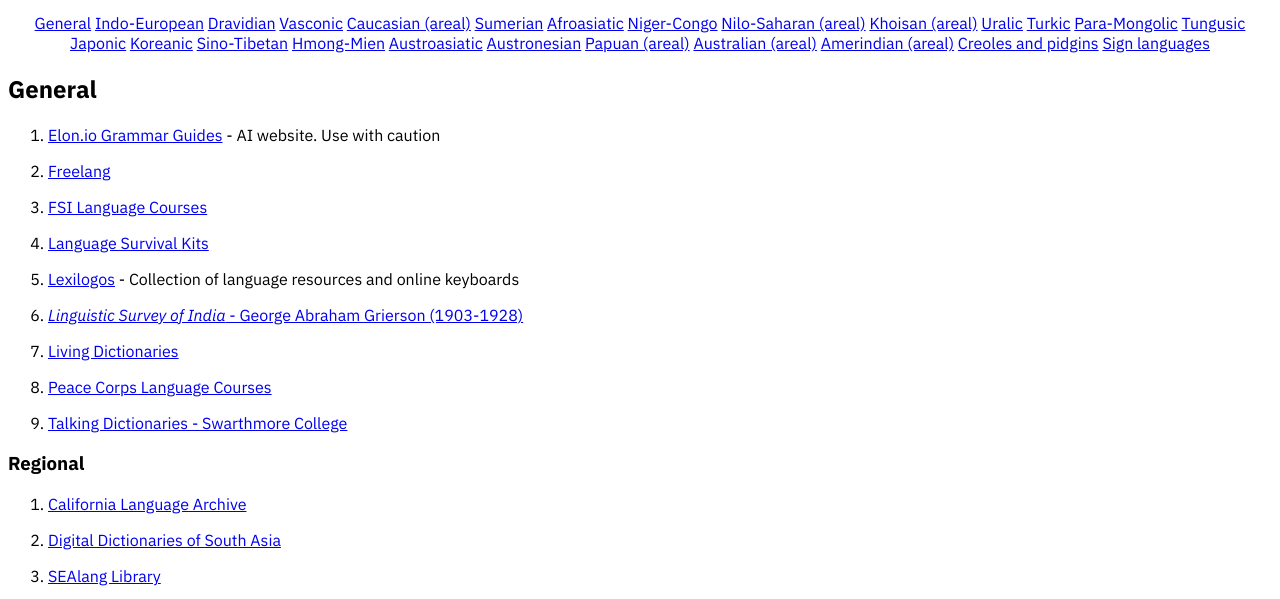
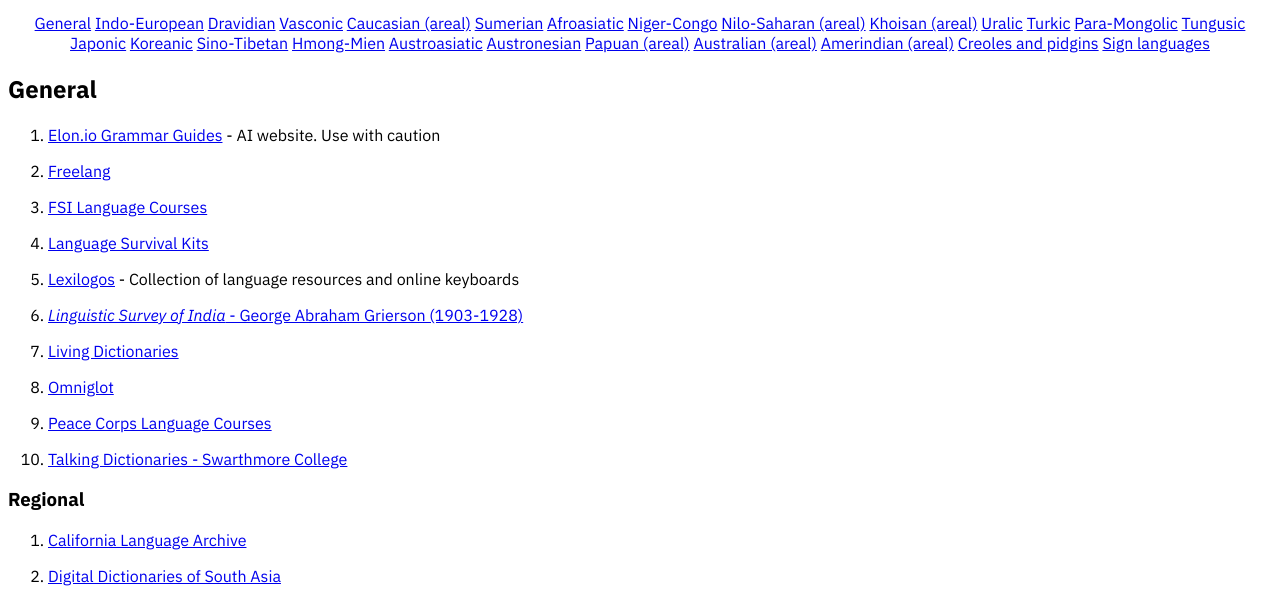
Before and after one commit to Penguin112358/penguin112358.github.io, a plain HTML site: page languageresources.html in a window 1280 px wide. Shown: the part 176-775 px from the top of the page. Drawn offline with Linux system fonts and the light colour scheme.

Commit message:
Add Omniglot link to language resources

```diff
--- a/languageresources.html
+++ b/languageresources.html
@@ -56,6 +56,7 @@
 			<li><p><a href="https://www.lexilogos.com/english/index.htm" target="_blank">Lexilogos</a> - Collection of language resources and online keyboards</p></li>
 			<li><p><a href="https://dsal.uchicago.edu/books/lsi/#gsc.tab=0" target="_blank"><i>Linguistic Survey of India</i> - George Abraham Grierson (1903-1928)</a></p></li>
 			<li><p><a href="https://livingdictionaries.app/" target="_blank">Living Dictionaries</a></p></li>
+			<li><p><a href="https://www.omniglot.com/" target="_blank">Omniglot</a></p></li>
 			<li><p><a href="https://www.livelingua.com/peace-corps/" target="_blank">Peace Corps Language Courses</a></p></li>
 			<li><p><a href="https://talkingdictionary.swarthmore.edu/" target="_blank">Talking Dictionaries - Swarthmore College</a></p></li>
 		</ol>
```
